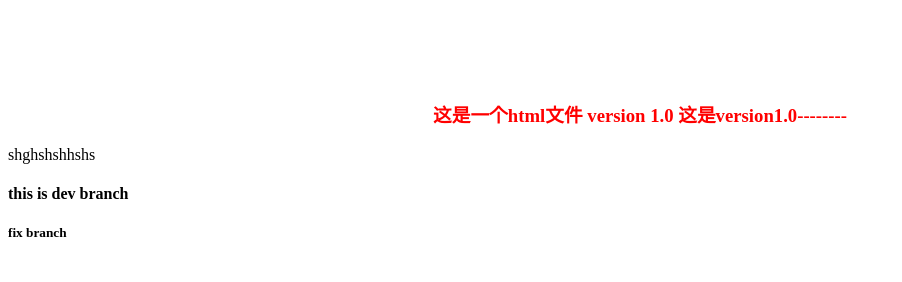
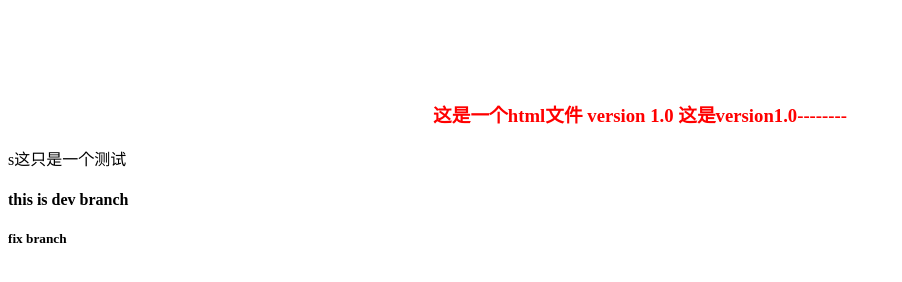
Before and after one commit to abc8172164/pilishen.com, a plain HTML site: page index1.html in a window 1280 px wide. Shown: the whole page, without its empty margins (0-902 px from the left). Drawn offline with Linux system fonts and the light colour scheme.

Commit message:
modify index

```diff
--- a/index1.html
+++ b/index1.html
@@ -7,7 +7,7 @@
 </head>
 <body>
     <h3>这是一个html文件 version 1.0 这是version1.0--------</h3>
-    <p>shghshshhshs</p>
+    <p>s这只是一个测试</p>
     <h4>this is dev branch</h4>
     <h5>fix branch</h5>
 </body>
```
